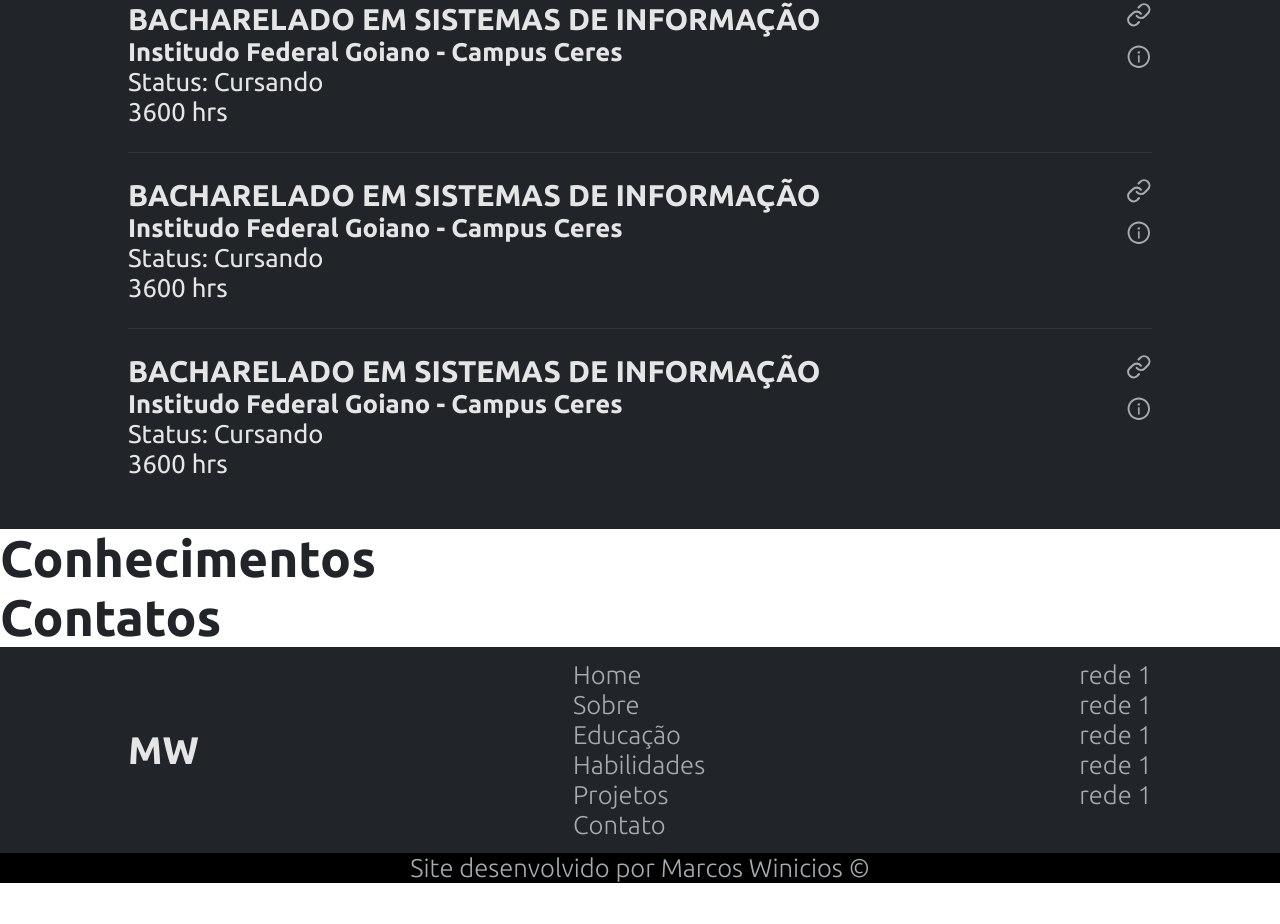
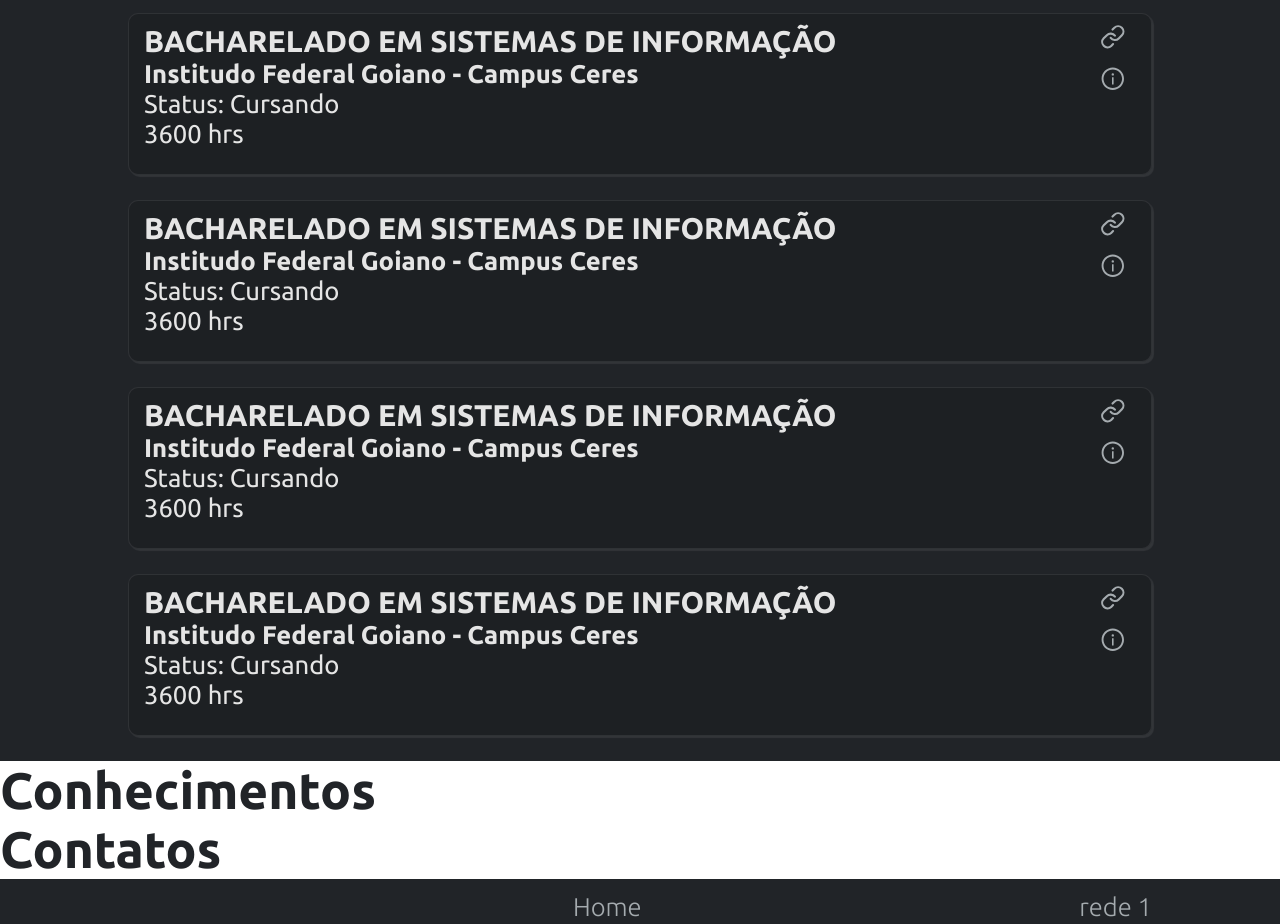
Before and after one commit to MarcosWinicios/portfolio, a React (Create React App) app: page / in a window 1280 px wide. Shown: the part 1817-2741 px from the top of the page. Before the commit the page ends 2700 px from the top, so only its background shows below. Built offline with nearby package versions, Linux system fonts and the light colour scheme.

Commit message:
created css animation in courses

```diff
--- a/src/assets/styles/global.css
+++ b/src/assets/styles/global.css
@@ -4,6 +4,9 @@
     --color-primary-light: #E5E5E5;
     --color-header-navigation-text: #a5abaf;
     --color-header-navigation-text-hover: #E3E3E3;
+    --color-dark-border: rgb(204, 204, 204, 10%);
+    --color-dark-box-shawdow: rgb(204, 204, 204, 10%);
+    --color-background-dark-item: rgba(5, 5, 5, 0.103);
 }
 
 * {
--- a/src/pages/Studies/index.tsx
+++ b/src/pages/Studies/index.tsx
@@ -16,7 +16,7 @@
                         <p>3600 hrs</p>
                     </div>
                     <div className="coursers-icons-container">
-                        <a href="https://ifgoiano.com.br" >
+                        <a href="https://ifgoiano.edu.br/" target="_blank"  >
                             <FiLink />
                         </a>
                         <a href="#" >
@@ -32,7 +32,7 @@
                         <p>3600 hrs</p>
                     </div>
                     <div className="coursers-icons-container">
-                        <a href="https://ifgoiano.com.br" >
+                        <a href="https://ifgoiano.edu.br/" target="_blank"  >
                             <FiLink />
                         </a>
                         <a href="#" >
@@ -48,7 +48,7 @@
                         <p>3600 hrs</p>
                     </div>
                     <div className="coursers-icons-container">
-                        <a href="https://ifgoiano.com.br" >
+                        <a href="https://ifgoiano.edu.br/" target="_blank"  >
                             <FiLink />
                         </a>
                         <a href="#" >
@@ -64,7 +64,23 @@
                         <p>3600 hrs</p>
                     </div>
                     <div className="coursers-icons-container">
-                        <a href="https://ifgoiano.com.br" >
+                        <a href="https://ifgoiano.edu.br/" target="_blank"  >
+                            <FiLink />
+                        </a>
+                        <a href="#" >
+                            <AiOutlineInfoCircle />
+                        </a>
+                    </div>
+                </div>
+                <div className="course-item">
+                    <div className="informations">
+                        <h3>BACHARELADO EM SISTEMAS DE INFORMAÇÃO</h3>
+                        <h4>Institudo Federal Goiano - Campus Ceres</h4>
+                        <p>Status: Cursando</p>
+                        <p>3600 hrs</p>
+                    </div>
+                    <div className="coursers-icons-container">
+                        <a href="https://ifgoiano.edu.br/" target="_blank"  >
                             <FiLink />
                         </a>
                         <a href="#" >
--- a/src/pages/Studies/styles.css
+++ b/src/pages/Studies/styles.css
@@ -9,17 +9,20 @@
     color: var(--color-primary-light);
 }
 
-#studies .page-container>div:last-child {
-    border: none;
-}
-
 .course-item {
     color: var(--color-primary-light);
-    border-bottom: solid 1px rgb(204, 204, 204, 10%);
-    padding-bottom: 25px;
+    border: solid 1px var(--color-dark-border);
+    border-radius: 10px;
+    box-shadow: var(--color-dark-box-shawdow) 2px 2px 1px;
+    padding: 10px 25px 25px 15px;
     margin-bottom: 25px;
     display: flex;
     justify-content: space-between;
+    background-color: var(--color-background-dark-item);
+}
+
+.course-item:hover {
+    box-shadow: rgb(204, 204, 204, 10%) 5px 5px 10px;
 }
 
 .course-item .coursers-icons-container {
```
